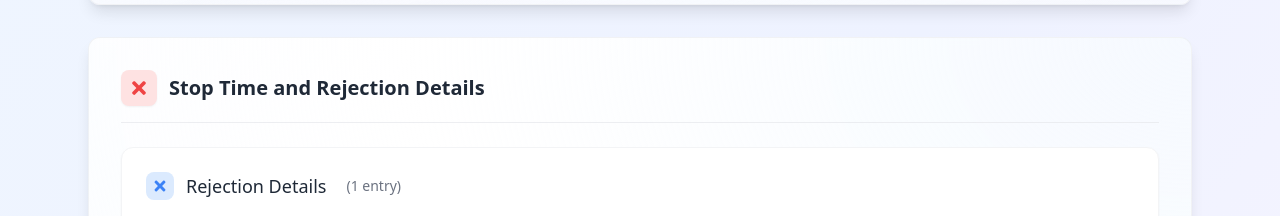
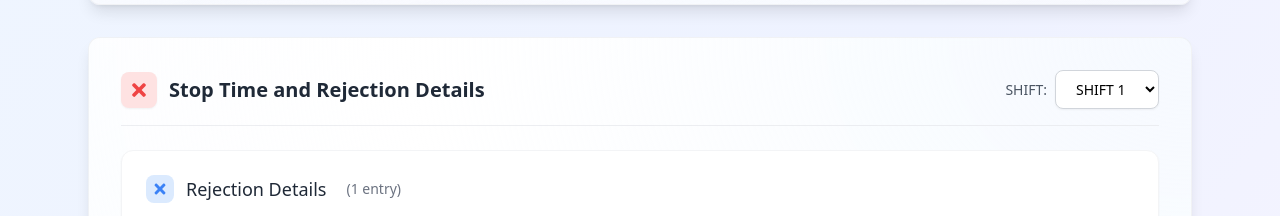
Before and after one commit to SanjaiPandimurugan/Dashboard, a React (Vite) app: page /cycle-time in a window 1280 px wide. Shown: the part 519-735 px from the top of the page. Built offline with nearby package versions, Linux system fonts and the light colour scheme.

Commit message:
shift option in admin page changes

```diff
--- a/src/components/CycleTimeDetails.jsx
+++ b/src/components/CycleTimeDetails.jsx
@@ -108,6 +108,8 @@ function CycleTimeDetails() {
       quality: false
     }
   });
+
+  const [selectedShift, setSelectedShift] = useState('1');
 
   const handleEdit = (field, value) => {
     setEditingField(field);
@@ -661,19 +663,29 @@ function CycleTimeDetails() {
         <CardWrapper className="p-8 relative bg-white/80 backdrop-blur-sm border border-gray-200/50
                              bg-[radial-gradient(ellipse_at_top_right,_var(--tw-gradient-stops))]
                              from-blue-50/50 via-white to-indigo-50/30">
-          <h2 className="text-xl font-semibold text-gray-800 mb-6 flex items-center gap-3 pb-4
-                      border-b border-gray-200/70 relative">
-            <div className="p-2 bg-red-100 rounded-lg shadow-sm">
-              <FaTimes className="text-red-500 w-5 h-5" />
+          <div className="flex items-center justify-between mb-6 pb-4 border-b border-gray-200/70">
+            <div className="flex items-center gap-3">
+              <div className="p-2 bg-red-100 rounded-lg shadow-sm">
+                <FaTimes className="text-red-500 w-5 h-5" />
+              </div>
+              <span className="text-xl font-semibold text-gray-800">Stop Time and Rejection Details</span>
             </div>
-            <span>Stop Time and Rejection Details</span>
-            {hasChanges && (
-              <span className="ml-auto text-xs bg-yellow-100 text-yellow-700 px-3 py-1
-                            rounded-full font-medium animate-pulse shadow-sm">
-                Unsaved Changes
-              </span>
-            )}
-          </h2>
+
+            {/* Shift Selection Dropdown */}
+            <div className="flex items-center gap-2">
+              <label className="text-sm font-medium text-gray-600">SHIFT:</label>
+              <select
+                className="px-4 py-2 border border-gray-300 rounded-lg focus:ring-2
+                           focus:ring-blue-500/20 focus:border-blue-500 text-sm
+                           bg-white shadow-sm"
+                value={selectedShift}
+                onChange={(e) => setSelectedShift(e.target.value)}
+              >
+                <option value="1">SHIFT 1</option>
+                <option value="2">SHIFT 2</option>
+              </select>
+            </div>
+          </div>
 
           <div className="space-y-8">
             {/* Rejection Entries */}
```
